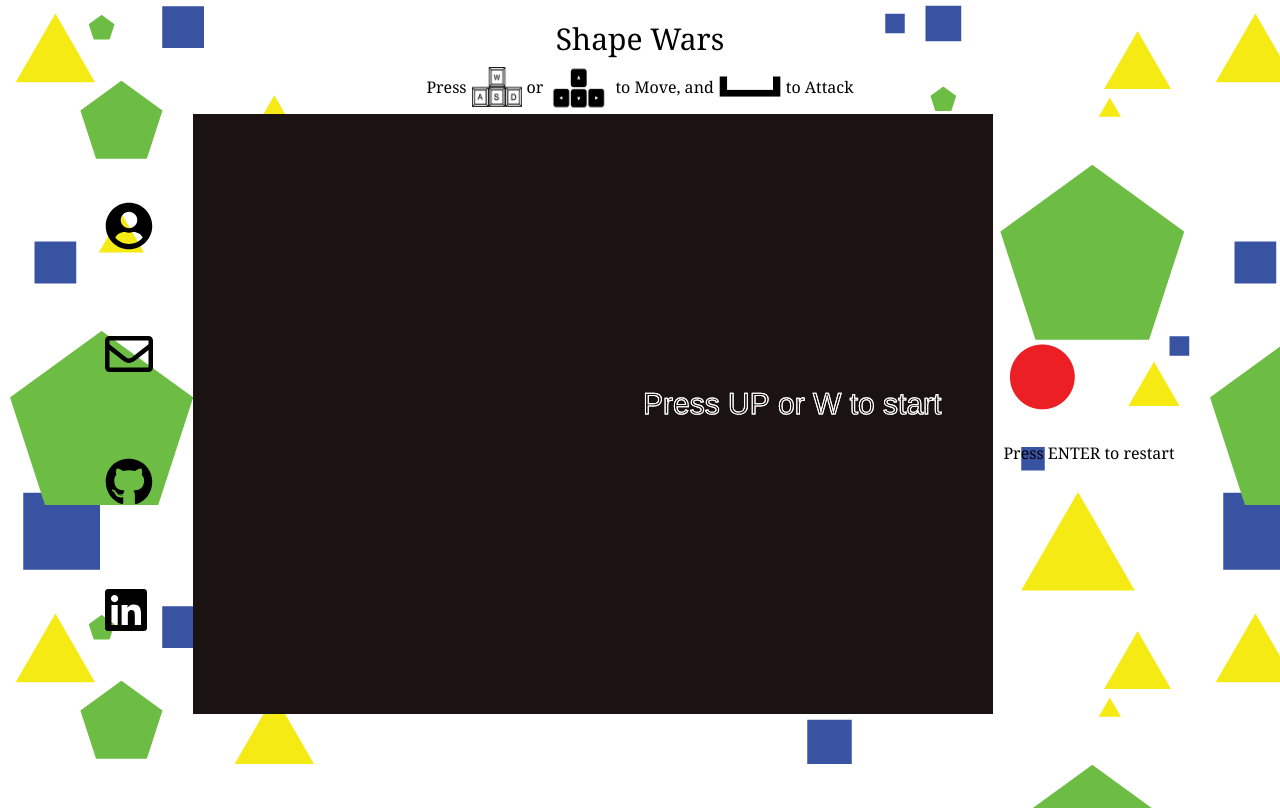
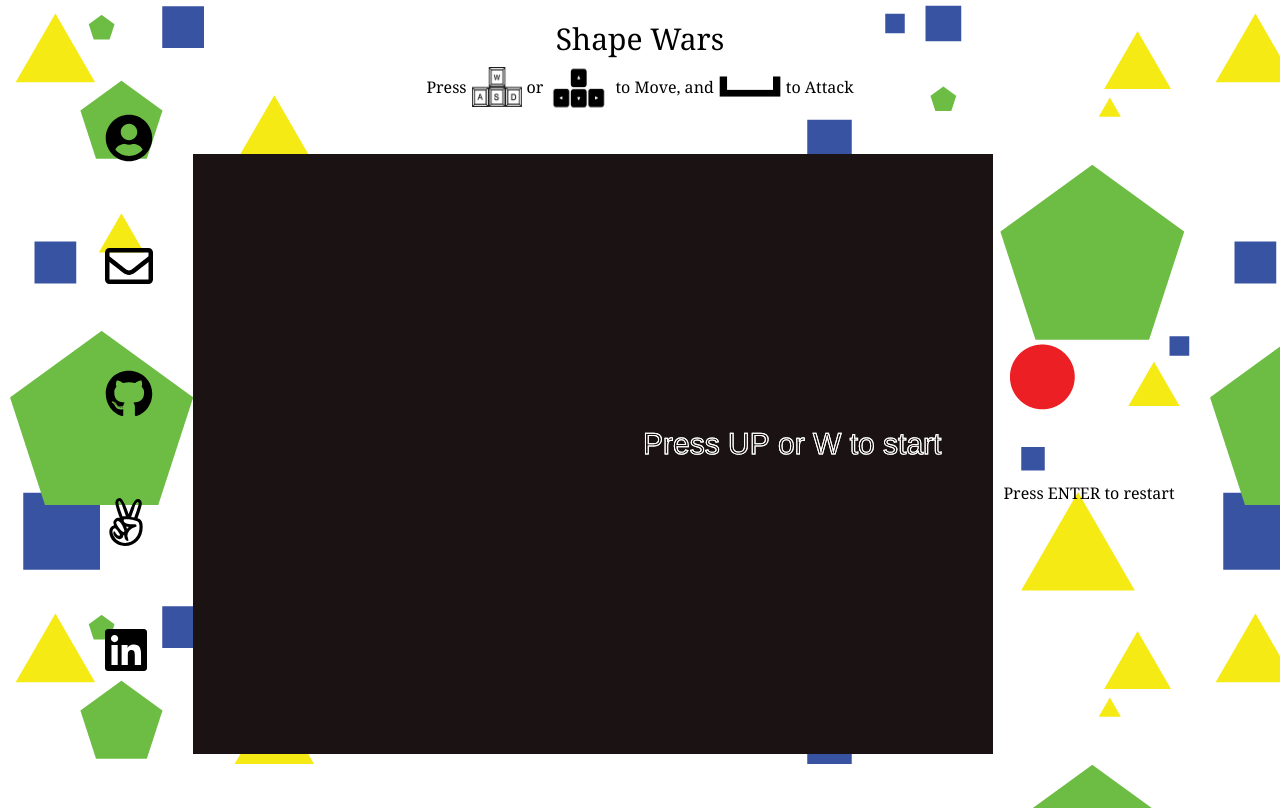
Before and after one commit to gregwaite/Shape-Wars, a website with bundled scripts: page index.html in a window 1280 px wide. Built offline with nearby package versions, Linux system fonts and the light colour scheme.

Commit message:
Angel list icon

```diff
--- a/index.html
+++ b/index.html
@@ -44,6 +44,8 @@
           <a href="mailto: waite68@gmail.com" class="email" target="_blank"><i class="far fa-envelope fa-3x"></i></a>
           <a href="https://github.com/gregwaite/Str8-Blobbin/" class="github" target="_blank"><i
               class="fab fa-github fa-3x"></i></a>
+          <a href="https://angel.co/gregory-douglas-waite?public_profile=1" class="angellist" target="_blank"><i
+                class="fab fa-angellist fa-3x"></i></i></a>
           <a href="https://www.linkedin.com/in/greg-waite-26a92a175/" class="linkedin" target="_blank"><i
               class="fab fa-linkedin fa-3x"></i></a>
         </div>
```
